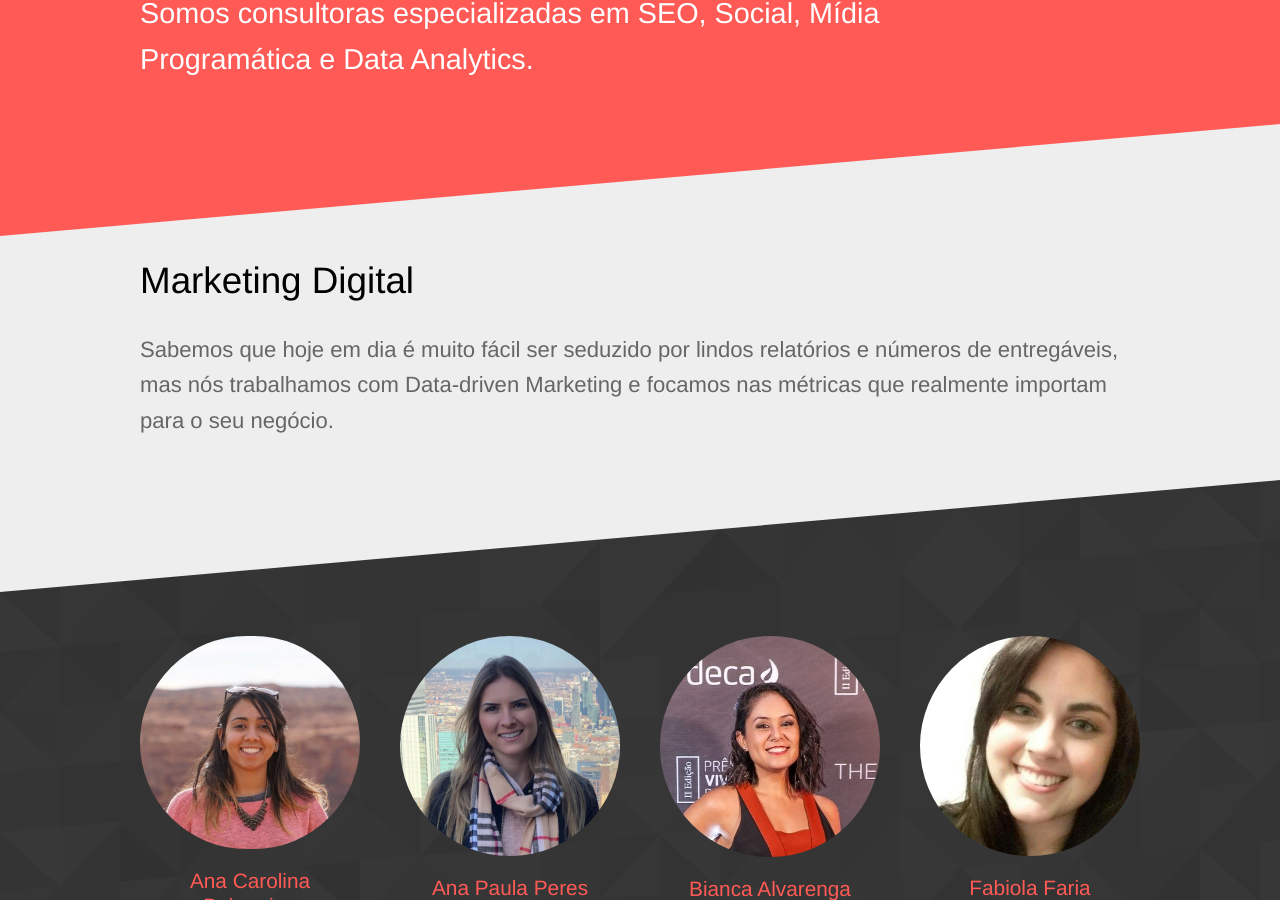
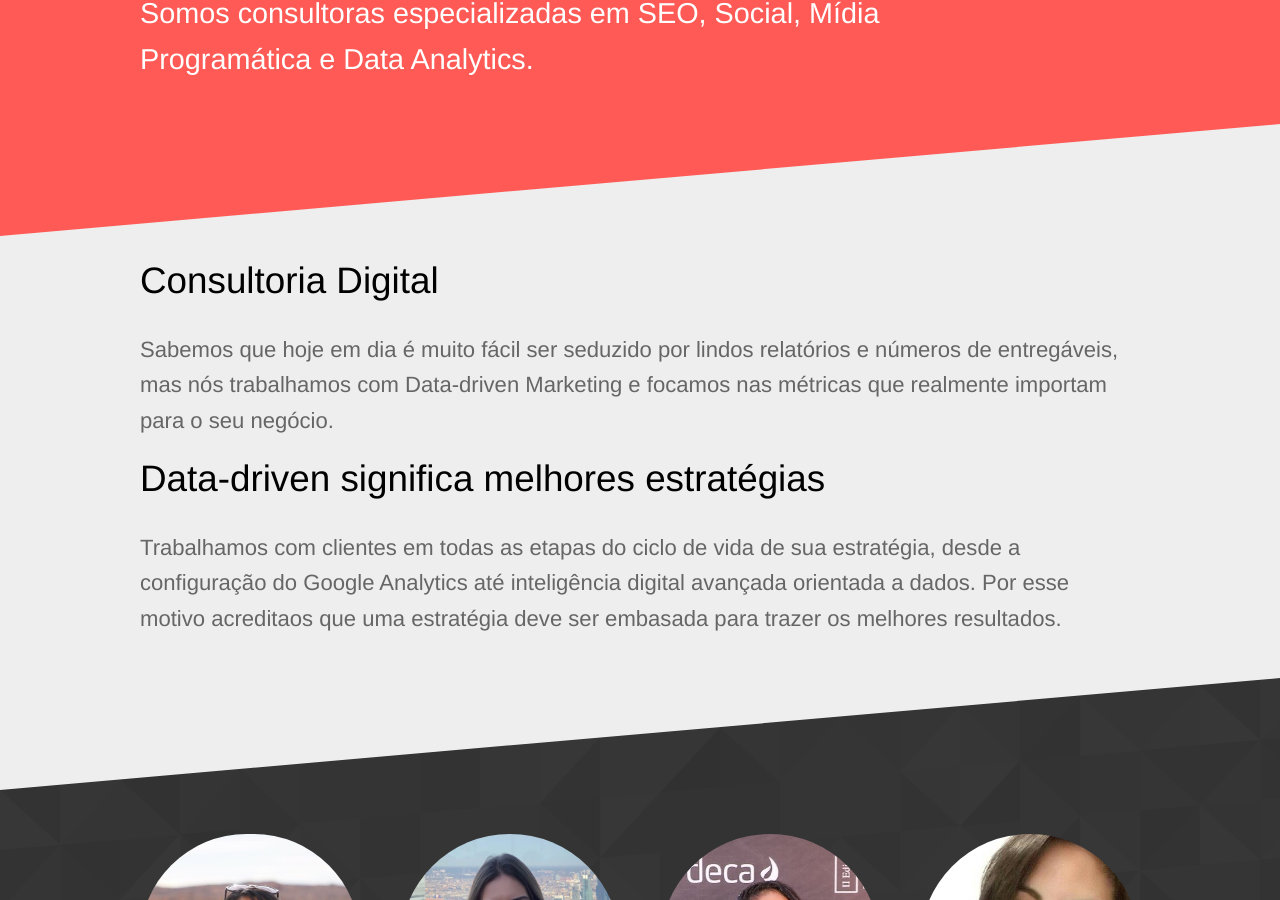
Before and after one commit to seoanalytics/seoanalytics.github.io, a Jekyll site: the page built from consultoria.html, in a window 1280 px wide and 900 px high, scrolled down 273 px. Built offline with Jekyll 4.4.1, drawn with Linux system fonts in a browser that asks for light colours.

Commit message:
Updated 'consultoria.html' via CloudCannon

```diff
--- a/consultoria.html
+++ b/consultoria.html
@@ -7,10 +7,16 @@ subtitle: Somos consultoras especializadas em SEO, Social, Mídia Programática
 	<div class="container halves">
 		<div>
 		   	<h2 class="editable">
-				Marketing Digital
+				Consultoria Digital
 			</h2>
 			<p class="editable">
 				 Sabemos que hoje em dia é muito fácil ser seduzido por lindos relatórios e números de entregáveis, mas nós trabalhamos com Data-driven Marketing e focamos nas métricas que realmente importam para o seu negócio.
+			</p>
+			<h2 class="editable">
+				Data-driven significa melhores estratégias
+			</h2>
+			<p class="editable">
+				 Trabalhamos com clientes em todas as etapas do ciclo de vida de sua estratégia, desde a configuração do Google Analytics até inteligência digital avançada orientada a dados. Por esse motivo acreditaos que uma estratégia deve ser embasada para trazer os melhores resultados.
 			</p>
 		</div>
 	</div>
```
